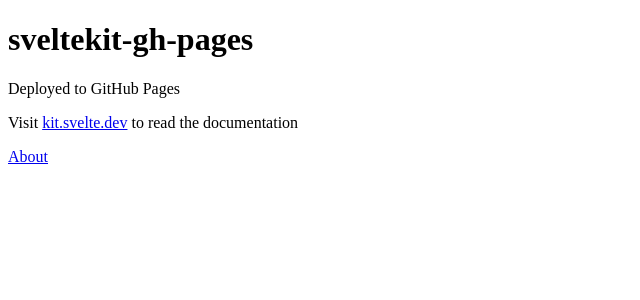
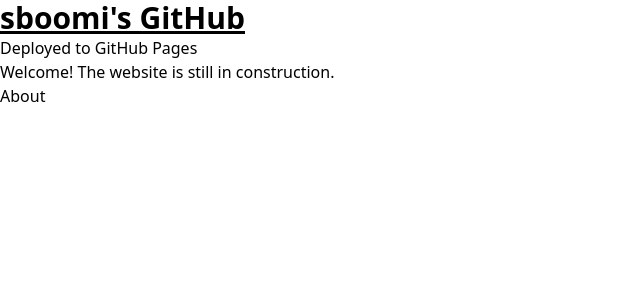
Before and after one commit to sboomi/sboomi.github.io, a SvelteKit app: page / in a window 1280 px wide. Shown: the top 300 px of the page, without its empty margins (0-640 px from the left). Built offline with nearby package versions, Linux system fonts and the light colour scheme.

Commit message:
added tailwind to project

```diff
--- a/package.json
+++ b/package.json
@@ -11,7 +11,8 @@
 		"check:watch": "svelte-kit sync && svelte-check --tsconfig ./tsconfig.json --watch",
 		"test:unit": "vitest",
 		"lint": "prettier --plugin-search-dir . --check . && eslint .",
-		"format": "prettier --plugin-search-dir . --write ."
+		"format": "prettier --plugin-search-dir . --write .",
+		"deploy": "touch build/.nojekyll && gh-pages -b main -d build -t true"
 	},
 	"devDependencies": {
 		"@playwright/test": "^1.28.1",
@@ -20,14 +21,17 @@
 		"@sveltejs/kit": "^1.0.0",
 		"@typescript-eslint/eslint-plugin": "^5.45.0",
 		"@typescript-eslint/parser": "^5.45.0",
+		"autoprefixer": "^10.4.13",
 		"eslint": "^8.28.0",
 		"eslint-config-prettier": "^8.5.0",
 		"eslint-plugin-svelte3": "^4.0.0",
 		"gh-pages": "^4.0.0",
+		"postcss": "^8.4.20",
 		"prettier": "^2.8.0",
 		"prettier-plugin-svelte": "^2.8.1",
 		"svelte": "^3.54.0",
 		"svelte-check": "^2.9.2",
+		"tailwindcss": "^3.2.4",
 		"tslib": "^2.4.1",
 		"typescript": "^4.9.3",
 		"vite": "^4.0.0",
--- /dev/null
+++ b/postcss.config.cjs
@@ -0,0 +1,6 @@
+module.exports = {
+  plugins: {
+    tailwindcss: {},
+    autoprefixer: {},
+  },
+}
--- /dev/null
+++ b/src/app.css
@@ -0,0 +1,3 @@
+@tailwind base;
+@tailwind components;
+@tailwind utilities;
--- /dev/null
+++ b/src/routes/+layout.svelte
@@ -0,0 +1,5 @@
+<script>
+	import '../app.css';
+</script>
+
+<slot />
--- a/src/routes/+page.svelte
+++ b/src/routes/+page.svelte
@@ -2,9 +2,7 @@
 	import { base } from '$app/paths';
 </script>
 
-<h1>sveltekit-gh-pages</h1>
+<h1 class="text-3xl font-bold underline">sboomi's GitHub</h1>
 <p>Deployed to GitHub Pages</p>
-<p>
-	Visit <a href="https://kit.svelte.dev">kit.svelte.dev</a> to read the documentation
-</p>
+<p>Welcome! The website is still in construction.</p>
 <a href="{base}/about">About</a>
--- a/svelte.config.js
+++ b/svelte.config.js
@@ -11,7 +11,8 @@ const config = {
 	kit: {
 		adapter: adapter(),
 		paths: {
-			base: process.env.NODE_ENV === 'production' ? '/sveltekit-gh-pages' : ''
+			// base: process.env.NODE_ENV === 'production' ? '/sveltekit-gh-pages' : ''
+			base: ''
 		}
 	}
 };
--- /dev/null
+++ b/tailwind.config.cjs
@@ -0,0 +1,8 @@
+/** @type {import('tailwindcss').Config} */
+module.exports = {
+	content: ['./src/**/*.{html,js,svelte,ts}'],
+	theme: {
+		extend: {}
+	},
+	plugins: []
+};
```
Also changed, not shown: 1 other file (tests, documents, lock files or other folders).
